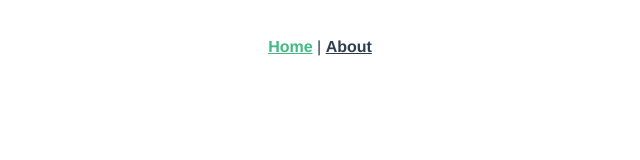
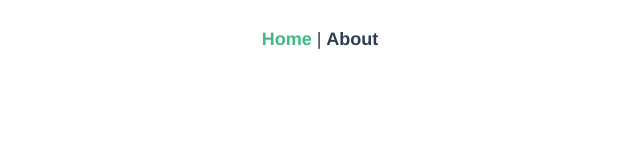
Before and after one commit to ammio/server, a Vue app in the folder client/: page / in a window 1280 px wide. Shown: the top 160 px of the page, without its empty margins (320-960 px from the left). Built offline with nearby package versions, Linux system fonts and the light colour scheme.

Commit message:
add base stylesheets

```diff
--- a/client/src/main.js
+++ b/client/src/main.js
@@ -1,5 +1,8 @@
 import { createApp } from 'vue'
 import App from './App.vue'
 import router from './router'
+import './sass/main.sass'
 
-createApp(App).use(router).mount('#app')
+const app = createApp(App)
+app.use(router)
+app.mount('#app')
--- /dev/null
+++ b/client/src/sass/base/_color.sass
@@ -0,0 +1,11 @@
+/* COLORS */
+$color-primary: #0052CC
+$color-black: #000000
+$color-white: #FFFFFF
+
+\:root
+  --color-foreground: #{$color-black}
+  --color-background: #{$color-white}
+  --color-selection-foreground: #{$color-white}
+  --color-selection-background: #{$color-black + f7}
+  --color-accent: #{$color-primary}
--- /dev/null
+++ b/client/src/sass/base/_reset.sass
@@ -0,0 +1,31 @@
+html, body, div, span, applet, object, iframe, h1, h2, h3, h4, h5, h6, p, blockquote, pre, a, abbr, acronym, address, big, cite, code, del, dfn, em, img, ins, kbd, q, s, samp, small, strike, strong, sub, sup, tt, var, b, u, i, center, dl, dt, dd, ol, ul, li, fieldset, form, label, legend, table, caption, tbody, tfoot, thead, tr, th, td, article, aside, canvas, details, embed, figure, figcaption, footer, header, hgroup, menu, nav, output, ruby, section, summary, time, mark, audio, video
+  margin: 0
+  padding: 0
+  border: 0
+  font-size: 100%
+  font: inherit
+  vertical-align: baseline
+  box-sizing: border-box
+
+*, *:before, *:after
+  box-sizing: inherit
+
+article, aside, details, figcaption, figure, footer, header, hgroup, menu, nav, section
+  display: block
+
+body
+  line-height: 1
+
+ol, ul
+  list-style: none
+
+blockquote, q
+  quotes: none
+
+blockquote:before, blockquote:after, q:before, q:after
+  content: ''
+  content: none
+
+table
+  border-collapse: collapse
+  border-spacing: 0
--- /dev/null
+++ b/client/src/sass/base/_typography.sass
@@ -0,0 +1,71 @@
+@font-face
+  font-family: Roboto
+  src: url('/fonts/Roboto-Bold.ttf') format('truetype')
+  font-weight: bold
+  font-style: normal
+
+@font-face
+  font-family: Roboto
+  src: url('/fonts/Roboto-Medium.ttf') format('truetype')
+  font-weight: 500
+  font-style: normal
+
+@font-face
+  font-family: Open-Sans
+  src: url('/fonts/OpenSans-Regular.ttf') format('truetype')
+  font-weight: normal
+  font-style: normal
+
+@font-face
+  font-family: Open-Sans
+  src: url('/fonts/OpenSans-Bold.ttf') format('truetype')
+  font-weight: bold
+  font-style: normal
+
+@font-face
+  font-family: Open-Sans
+  src: url('/fonts/OpenSans-SemiBold.ttf') format('truetype')
+  font-weight: 500
+  font-style: normal
+
+
+\:root
+  font-size: 18px
+  font-family: Open-Sans, sans-serif
+  font-weight: normal
+  -webkit-font-smoothing: antialiased
+  -moz-osx-font-smoothing: grayscale
+  color: var(--color-foreground)
+
+\:root::selection, *::selection, h1::selection, h2::selection, h3::selection, p::selection, a::selection
+  color: var(--color-selection-foreground)
+  background-color: var(--color-selection-background)
+
+h1
+  font-weight: bold
+  font-size: 2.7rem
+  line-height: 1.5
+  color: var(--color-foreground)
+
+h2
+  font-weight: 500
+  font-size: 1.5rem
+  line-height: 1.5
+  color: var(--color-foreground)
+
+h3
+  font-weight: 500
+  font-size: 1.3rem
+  line-height: 1.5
+  color: var(--color-foreground)
+
+p
+  line-height: 1.2
+  color: var(--color-foreground)
+
+a
+  text-decoration: none
+  color: var(--color-forground)
+  transition: ease-in-out 0.2s
+  &:hover
+    color: var(--color-accent)
--- /dev/null
+++ b/client/src/sass/main.sass
@@ -0,0 +1,6 @@
+@charset 'UTF-8'
+
+/* BASE */
+@import base/_reset
+@import base/_color
+@import base/_typography
```
